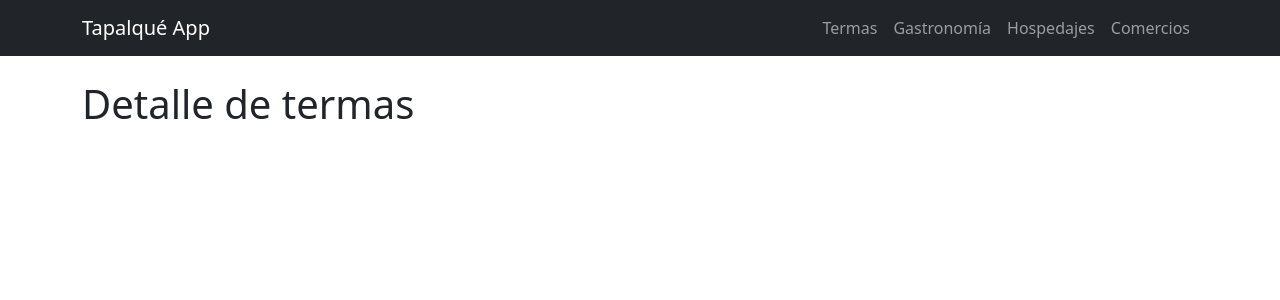
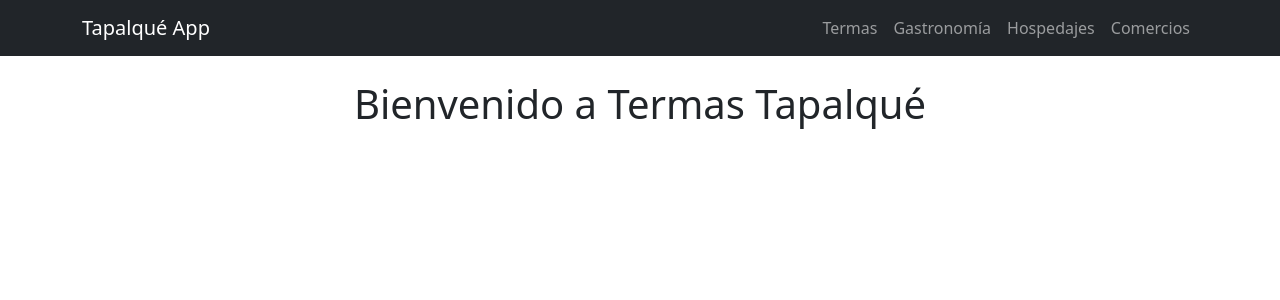
Before and after one commit to DamianZingale/TapalqueApp, a React (Vite) app in the folder portal Frontend/: page /termas in a window 1280 px wide. Shown: the top 300 px of the page. Built offline with nearby package versions, Linux system fonts and the light colour scheme.

Commit message:
Update TermasDetailsPages.tsx

```diff
--- a/portal Frontend/src/features/termas/pages/TermasDetailsPages.tsx
+++ b/portal Frontend/src/features/termas/pages/TermasDetailsPages.tsx
@@ -1,6 +1,7 @@
-import { useParams } from "react-router-dom";
-
 export default function TermasDetailPage() {
-    const { id } = useParams();
-    return <h1>Detalle de termas {id}</h1>;
+    return (
+        <div className="container">
+            <h1 className="text-center my-4">Bienvenido a Termas Tapalqué</h1>
+        </div>
+    );
 }
```
